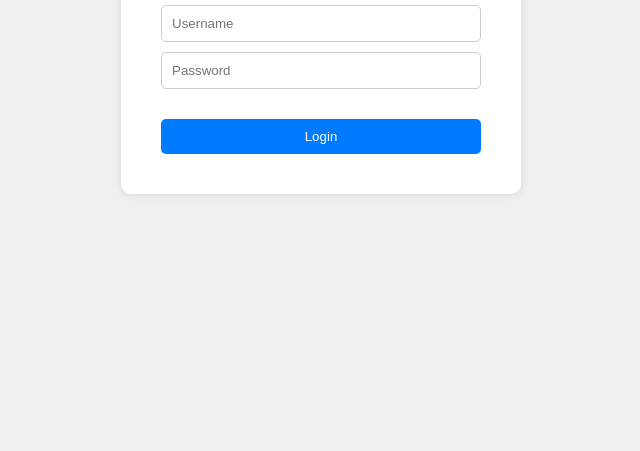
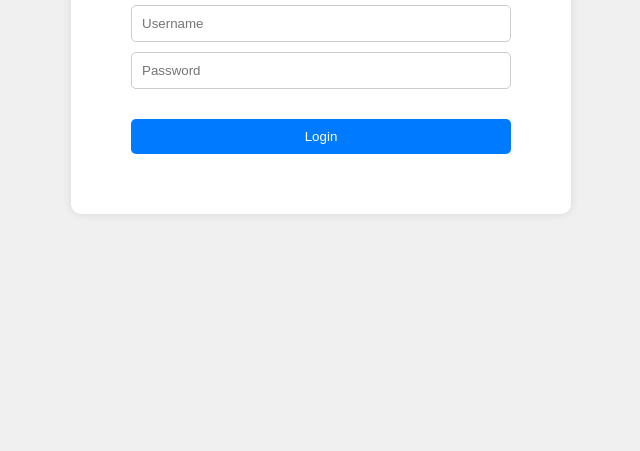
Before and after one commit to ant253/Nexus-Home-Hub, a plain HTML site: page public/login.html in a window 1280 px wide. Shown: the part 349-800 px from the top of the page, without its empty margins (319-959 px from the left). Drawn offline with Linux system fonts and the light colour scheme.

Commit message:
Small changes to styles.css

```diff
--- a/public/styles.css
+++ b/public/styles.css
@@ -11,10 +11,10 @@ body {
 
 .container {
     background: white;
-    padding: 40px;  /* Increased padding */
+    padding: 60px;  /* Increased padding from 40px to 60px */
     border-radius: 10px;
     box-shadow: 0 0 10px rgba(0, 0, 0, 0.1);
-    width: 400px;   /* Set fixed width */
+    width: 500px;   /* Increased width from 400px to 500px */
     box-sizing: border-box;
 }
 
```
